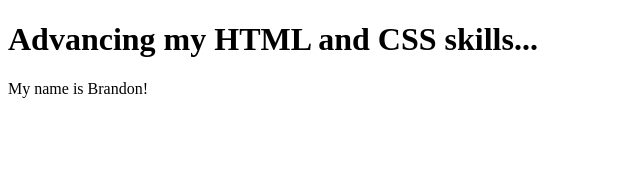
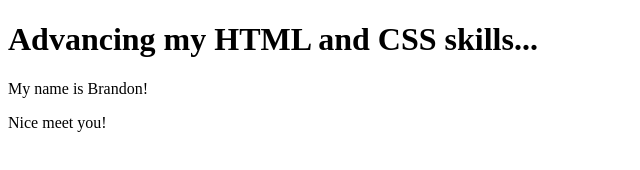
Before and after one commit to blksmk8483/HTML-and-CSS-skills, a plain HTML site: page index.html in a window 1280 px wide. Shown: the whole page, without its empty margins (0-640 px from the left). Drawn offline with Linux system fonts and the light colour scheme.

Commit message:
p addition

```diff
--- a/index.html
+++ b/index.html
@@ -9,5 +9,6 @@
   <body>
     <h1>Advancing my HTML and CSS skills...</h1>
     <p>My name is Brandon!</p>
+    <p>Nice meet you!</p>
   </body>
 </html>
```
